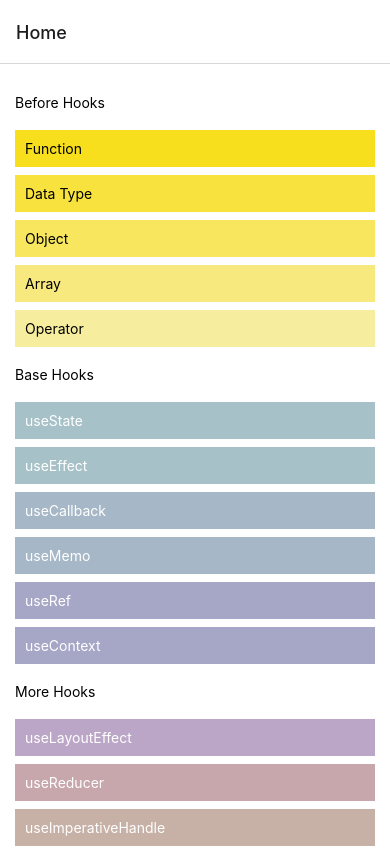
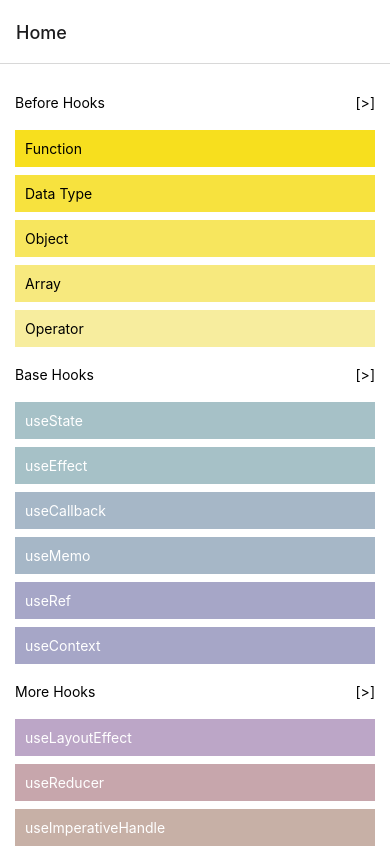
Before and after one commit to kernelsrinivas/react-minions, a React Native app: screen /Home in a window 390 px wide. Shown: the top 848 px of the page. Built offline with nearby package versions, Linux system fonts and the light colour scheme.

Commit message:
home page navigation done

```diff
--- a/mocks/homepage.mock.json
+++ b/mocks/homepage.mock.json
@@ -1,133 +1,149 @@
-[{
+[
+  {
     "title": "Before Hooks",
-    "data":[{
-        "label":"Function",
-        "listPageId":100,
-        "detailPageId":101,
-        "listColor":"#f7df1e",
+    "listPageId": 100,
+    "data": [
+      {
+        "label": "Function",
+        "detailPageId": 101,
+        "listColor": "#f7df1e",
         "textColor": "#000000"
-    },{
-        "label":"Data Type",
-        "listPageId":100,
-        "detailPageId":102,
-        "listColor":"#f7e23e",
+      },
+      {
+        "label": "Data Type",
+        "detailPageId": 102,
+        "listColor": "#f7e23e",
         "textColor": "#000000"
-    },{
-        "label":"Object",
-        "listPageId":100,
-        "detailPageId":103,
-        "listColor":"#f7e65e",
+      },
+      {
+        "label": "Object",
+        "detailPageId": 103,
+        "listColor": "#f7e65e",
         "textColor": "#000000"
-    },{
-        "label":"Array",
-        "listPageId":100,
-        "detailPageId":104,
-        "listColor":"#f7e97e",
+      },
+      {
+        "label": "Array",
+        "detailPageId": 104,
+        "listColor": "#f7e97e",
         "textColor": "#000000"
-    },{
-        "label":"Operator",
-        "listPageId":100,
-        "detailPageId":105,
-        "listColor":"#f7ed9e",
+      },
+      {
+        "label": "Operator",
+        "listPageId": 100,
+        "detailPageId": 105,
+        "listColor": "#f7ed9e",
         "textColor": "#000000"
-    }]
-},{
+      }
+    ]
+  },
+  {
     "title": "Base Hooks",
-    "data":[{
-        "label":"useState",
-        "listPageId":200,
-        "detailPageId":201,
-        "listColor":"#A6C1C7",
+    "listPageId": 200,
+    "data": [
+      {
+        "label": "useState",
+        "detailPageId": 201,
+        "listColor": "#A6C1C7",
         "textColor": "#ffffff"
-    },{
-        "label":"useEffect",
-        "listPageId":200,
-        "detailPageId":202,
-        "listColor":"#A6C1C7",
+      },
+      {
+        "label": "useEffect",
+        "detailPageId": 202,
+        "listColor": "#A6C1C7",
         "textColor": "#ffffff"
-    },{
-        "label":"useCallback",
-        "listPageId":200,
-        "detailPageId":203,
-        "listColor":"#A6B7C7",
+      },
+      {
+        "label": "useCallback",
+        "listPageId": 200,
+        "detailPageId": 203,
+        "listColor": "#A6B7C7",
         "textColor": "#ffffff"
-    },{
-        "label":"useMemo",
-        "listPageId":200,
-        "detailPageId":204,
-        "listColor":"#A6B7C7",
+      },
+      {
+        "label": "useMemo",
+        "detailPageId": 204,
+        "listColor": "#A6B7C7",
         "textColor": "#ffffff"
-    },{
-        "label":"useRef",
-        "listPageId":200,
-        "detailPageId":205,
-        "listColor":"#A6A6C7",
+      },
+      {
+        "label": "useRef",
+        "detailPageId": 205,
+        "listColor": "#A6A6C7",
         "textColor": "#ffffff"
-    },{
-        "label":"useContext",
-        "listPageId":200,
-        "detailPageId":206,
-        "listColor":"#A6A6C7",
+      },
+      {
+        "label": "useContext",
+        "detailPageId": 206,
+        "listColor": "#A6A6C7",
         "textColor": "#ffffff"
-    }]
-},{
+      }
+    ]
+  },
+  {
     "title": "More Hooks",
-    "data":[{
-        "label":"useLayoutEffect",
-        "listPageId":300,
-        "detailPageId":301,
-        "listColor":"#BCA6C7",
+    "listPageId": 300,
+    "data": [
+      {
+        "label": "useLayoutEffect",
+        "detailPageId": 301,
+        "listColor": "#BCA6C7",
         "textColor": "#ffffff"
-    },{
-        "label":"useReducer",
-        "listPageId":300,
-        "detailPageId":302,
-        "listColor":"#C7A6AC",
+      },
+      {
+        "label": "useReducer",
+        "detailPageId": 302,
+        "listColor": "#C7A6AC",
         "textColor": "#ffffff"
-    },{
-        "label":"useImperativeHandle",
-        "listPageId":300,
-        "detailPageId":303,
-        "listColor":"#C7B0A6",
+      },
+      {
+        "label": "useImperativeHandle",
+        "detailPageId": 303,
+        "listColor": "#C7B0A6",
         "textColor": "#ffffff"
-    },{
-        "label":"useTransition",
-        "listPageId":300,
-        "detailPageId":304,
-        "listColor":"#C7C1A6",
+      },
+      {
+        "label": "useTransition",
+        "detailPageId": 304,
+        "listColor": "#C7C1A6",
         "textColor": "#ffffff"
-    }]
-},{
+      }
+    ]
+  },
+  {
     "title": "Miscellaneous Hooks",
-    "data":[{
-        "label":"useId",
-        "listPageId":400,
-        "detailPageId":401,
-        "listColor":"#BAAA54",
+    "listPageId": 400,
+    "data": [
+      {
+        "label": "useId",
+        "detailPageId": 401,
+        "listColor": "#BAAA54",
         "textColor": "#ffffff"
-    },{
-        "label":"useDebugValue",
-        "listPageId":400,
-        "detailPageId":402,
-        "listColor":"#A6AF6E",
+      },
+      {
+        "label": "useDebugValue",
+        "listPageId": 400,
+        "detailPageId": 402,
+        "listColor": "#A6AF6E",
         "textColor": "#ffffff"
-    },{
-        "label":"useDefferedValue",
-        "listPageId":400,
-        "detailPageId":403,
-        "listColor":"#7FAF6E",
+      },
+      {
+        "label": "useDefferedValue",
+        "detailPageId": 403,
+        "listColor": "#7FAF6E",
         "textColor": "#ffffff"
-    },{
-        "label":"useSyncExternalStore",
-        "listPageId":400,
-        "detailPageId":404,
-        "listColor":"#6EAF8C",
+      },
+      {
+        "label": "useSyncExternalStore",
+        "detailPageId": 404,
+        "listColor": "#6EAF8C",
         "textColor": "#ffffff"
-    },{
-        "label":"useInsertionEffect",
-        "listPageId":400,
-        "detailPageId":405,
-        "listColor":"#6EABAF",
+      },
+      {
+        "label": "useInsertionEffect",
+        "detailPageId": 405,
+        "listColor": "#6EABAF",
         "textColor": "#ffffff"
-    }]
-}]
+      }
+    ]
+  }
+]
--- a/src/home-page/HomePage.index.tsx
+++ b/src/home-page/HomePage.index.tsx
@@ -1,6 +1,8 @@
-import React from 'react';
+import React, { useCallback } from 'react';
 import {Text, View, SectionList, StyleSheet, StatusBar} from 'react-native';
+import { TouchableOpacity } from 'react-native-gesture-handler';
 import DATA from '../../mocks/homepage.mock.json';
+
 
 const styles = StyleSheet.create({
   container: {
@@ -15,7 +17,6 @@ const styles = StyleSheet.create({
   header: {
     fontSize: 14,
     backgroundColor:'#FFF',
-    paddingVertical:15
   },
   title: {
     fontSize: 14,
@@ -23,7 +24,18 @@ const styles = StyleSheet.create({
 });
 
 
-const HomePage = (): JSX.Element => {
+interface Props {}
+const HomePage = (props: Props): JSX.Element => {
+  const onNavigateList = useCallback((data: any) =>{
+    return (): void => {
+        props?.navigation?.navigate('List', data);
+    }
+  }, []);
+  const onNavigateDetails = useCallback((data: any) =>{
+    return (): void => {
+        props?.navigation?.navigate('Details', data);
+    }
+  }, []);
   return (
     <View style={{flex:1, padding:15, backgroundColor:'#fff'}}>
       <SectionList
@@ -32,12 +44,19 @@ const HomePage = (): JSX.Element => {
       showsHorizontalScrollIndicator={false}
       keyExtractor={(item, index) => item.label + index}
       renderItem={({item}) => (
+        <TouchableOpacity onPress={onNavigateDetails(item)}>
         <View style={[styles.item, {backgroundColor: item.listColor}]}>
           <Text style={[styles.title, {color: item.textColor}]}>{item.label}</Text>
         </View>
+        </TouchableOpacity>
       )}
-      renderSectionHeader={({section: {title}}) => (
+      renderSectionHeader={({section: {title, listPageId}}) => (
+        <View style={{flex:1, flexDirection:'row', backgroundColor:'#FFF', justifyContent:'space-between', paddingVertical:15}}>
         <Text style={styles.header}>{title}</Text>
+        <TouchableOpacity onPress={onNavigateList({listPageId})}>
+          <Text>{'[>]'}</Text>
+        </TouchableOpacity>
+        </View>
       )}
     />
     </View>
```
